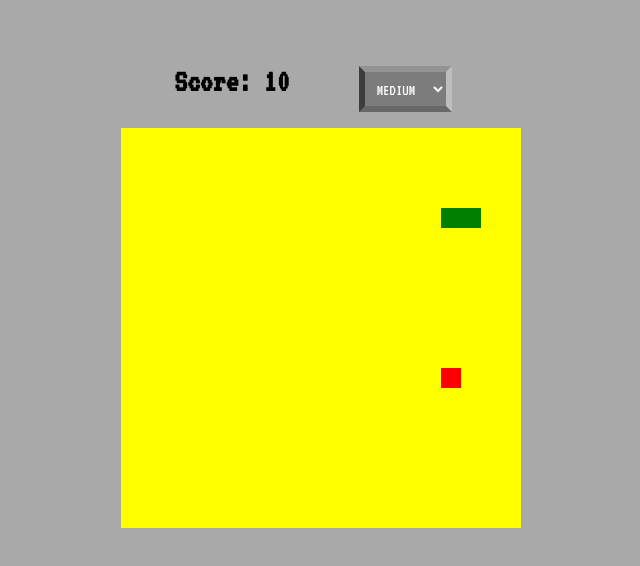
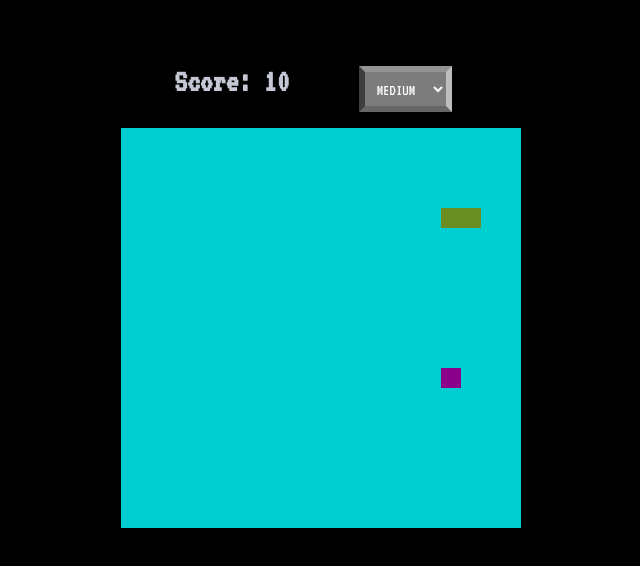
Before and after one commit to briantjt/react-snake, a React (Create React App) app: page / in a window 1280 px wide. Shown: the top 566 px of the page, without its empty margins (319-959 px from the left). Built offline with nearby package versions, Linux system fonts and the light colour scheme.

Commit message:
Score resets when restarting game

```diff
--- a/src/components/GameBoard.jsx
+++ b/src/components/GameBoard.jsx
@@ -12,6 +12,7 @@ export class GameBoard extends Component {
     };
     this.updateSpeed = this.updateSpeed.bind(this);
     this.addScore = this.addScore.bind(this);
+    this.resetScore = this.resetScore.bind(this);
   }
 
   addScore() {
@@ -19,10 +20,16 @@ export class GameBoard extends Component {
       return { score: prevState.score + 10 };
     });
   }
+
+  resetScore() {
+    this.setState({ score: 0 });
+  }
+
   updateSpeed(e) {
     this.setState({ speed: e.target.value });
     document.querySelector("select").blur();
   }
+
   render() {
     return (
       <div>
@@ -50,6 +57,7 @@ export class GameBoard extends Component {
           applePos={this.state.applePos}
           speed={this.state.speed}
           addScore={this.addScore}
+          resetScore={this.resetScore}
         />
       </div>
     );
--- a/src/components/Snake/Grid.css
+++ b/src/components/Snake/Grid.css
@@ -19,7 +19,7 @@
   box-sizing: border-box;
   width: 20px;
   height: 20px;
-  background-color: green;
+  background-color: olivedrab;
 }
 
 .grid-square {
@@ -27,7 +27,7 @@
   box-sizing: border-box;
   width: 20px;
   height: 20px;
-  background-color: yellow;
+  background-color: darkturquoise;
 }
 
 .apple-square {
@@ -35,7 +35,7 @@
   box-sizing: border-box;
   width: 20px;
   height: 20px;
-  background-color: red;
+  background-color: darkmagenta;
 }
 .snake-grid {
   box-sizing: content-box;
--- a/src/components/Snake/Grid.jsx
+++ b/src/components/Snake/Grid.jsx
@@ -52,6 +52,7 @@ export class Grid extends Component {
   }
 
   restartGame() {
+    this.props.resetScore()
     this.setState(this.originalState);
     clearInterval(this.tick);
     this.tick = setInterval(this.updateGameState, this.props.speed);
--- a/src/index.css
+++ b/src/index.css
@@ -4,7 +4,8 @@ html {
 }
 
 body {
-  background: darkgray;
+  background: black;
+  color: #C5C8D4
 }
 
 button {
```
